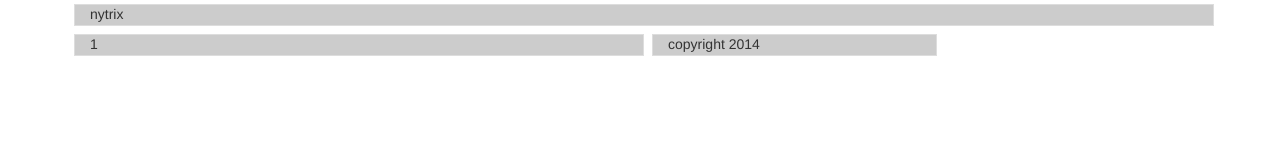
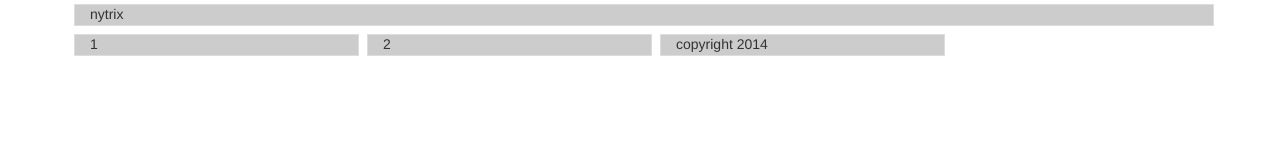
Before and after one commit to cocoyconfiado/Project-Test, a plain HTML site: page index.html in a window 1280 px wide. Drawn offline with Linux system fonts and the light colour scheme.

Commit message:
added new div

```diff
--- a/index.html
+++ b/index.html
@@ -11,7 +11,8 @@
 <body>
 <div class="container">
 <div class="col-md-12">nytrix</div>
-<div class="col-md-6">1</div>
+<div class="col-md-3">1</div>
+<div class="col-md-3">2</div>
 <div class="col-md-3">copyright 2014</div>
 
 </div>
```
